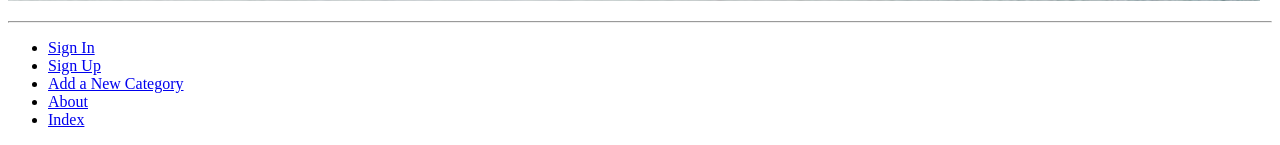
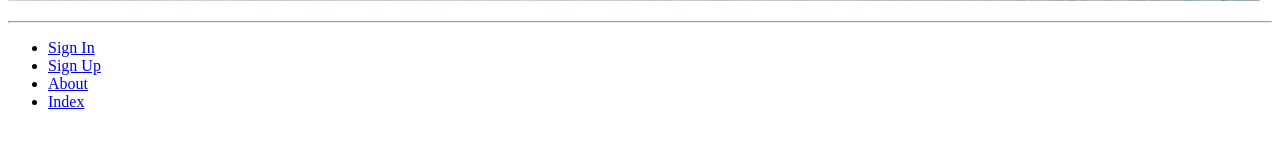
Before and after one commit to glasgowm148/tango_with_django_project, a Django app: page /rango/about/ in a window 1280 px wide. Shown: the part 1893-2038 px from the top of the page. After the commit the page ends 2002 px from the top, so only its background shows below. Run offline with Django 3.2, Linux system fonts and the light colour scheme; data comes from the database, SQL or seed files in the repository.

Commit message:
10 final + base.html update FINAL PLS

```diff
--- a/templates/rango/base.html
+++ b/templates/rango/base.html
@@ -31,11 +31,12 @@
             {% if user.is_authenticated %}
                 <li><a href="{% url 'restricted' %}">Restricted Page</a></li>
                 <li><a href="{% url 'logout' %}">Logout</a></li>
+                <li><a href="{% url 'add_category' %}">Add a New Category</a></li>
+
             {% else %}
                 <li><a href="{% url 'login' %}">Sign In</a></li>
                 <li><a href="{% url 'register' %}">Sign Up</a></li>
             {% endif %}
-                <li><a href="{% url 'add_category' %}">Add a New Category</a></li>
                 <li><a href="{% url 'about' %}">About</a></li>
                 <li><a href="{% url 'index' %}">Index</a></li> </ul>
         </div>
```
